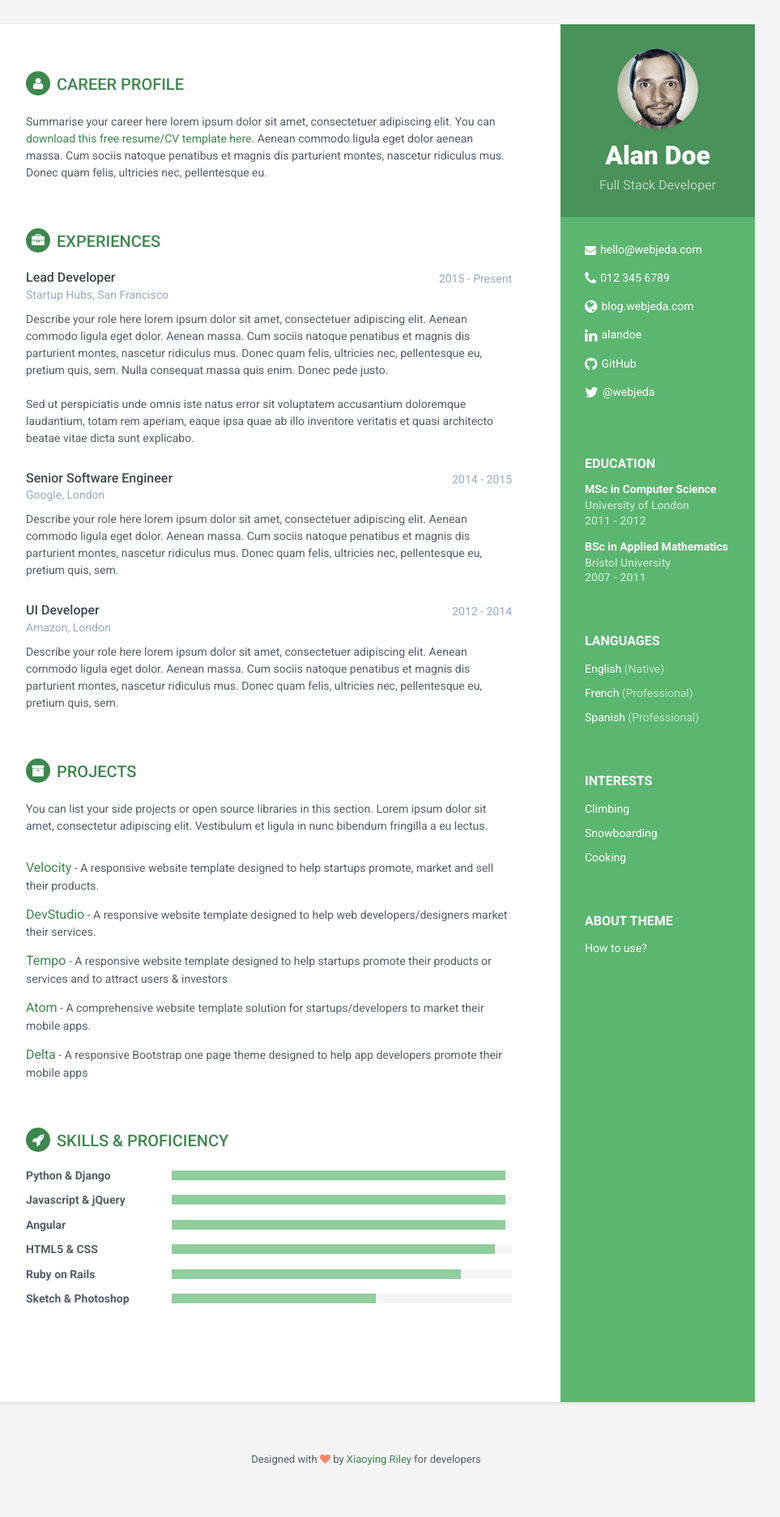
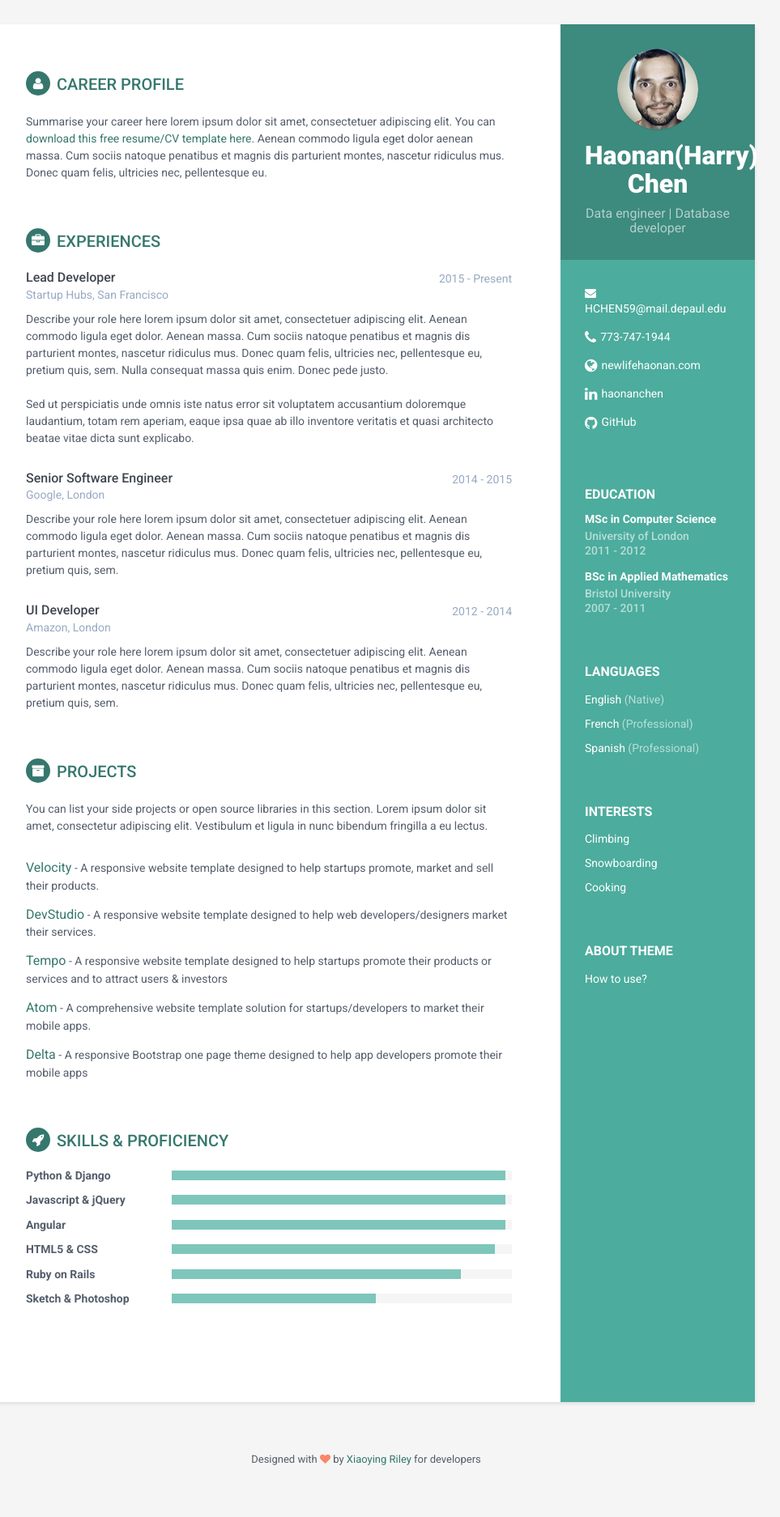
Before and after one commit to newlifehaonan/cv, a Jekyll site: the page built from index.html, in a window 1280 px wide. Shown: the whole page at 81% size, without its empty margins (188-1151 px from the left). Built offline with Jekyll 4.4.1, drawn with Linux system fonts in a browser that asks for light colours.

Commit message:
personal infor

```diff
--- a/_config.yml
+++ b/_config.yml
@@ -4,15 +4,15 @@ url: http://newlifehaonan.github.io
 baseurl: '/cv' #change it according to your repository name
 
 # Enable one of these styles by removing #. Style will be applied only after restarting the build or serve.
-#style: styles-2
-style: styles-3
+style: styles-2
+#style: styles-3
 #style: styles-4
 #style: styles-5
 #style: styles-6
 
 #Profile information
-name: Alan Doe
-tagline: Full Stack Developer
+name: Haonan(Harry) Chen
+tagline: Data engineer | Database developer
 pic: profile.png  #place a 100x100 picture inside /assets/images/ folder and provide the name of the file below
 summary: 'Summarise your career here lorem ipsum dolor sit amet, consectetuer adipiscing elit.
 You can <a href="#" target="_blank">download this free resume/CV template here</a>. Aenean
@@ -20,12 +20,12 @@ commodo ligula eget dolor aenean massa. Cum sociis natoque penatibus et magnis d
 montes, nascetur ridiculus mus. Donec quam felis, ultricies nec, pellentesque eu.'
 
 #sidebar links
-email: hello@webjeda.com
-phone: 012 345 6789
-website: blog.webjeda.com #do not add http://
-linkedin: alandoe
-github: sharu725
-twitter: '@webjeda'
+email: HCHEN59@mail.depaul.edu
+phone: 773-747-1944
+website: newlifehaonan.com #do not add http://
+linkedin: haonanchen
+github: newlifehaonan
+twitter:
 #Update all the sections by editing the files inside _data folder.
 
 # Tracker
```
